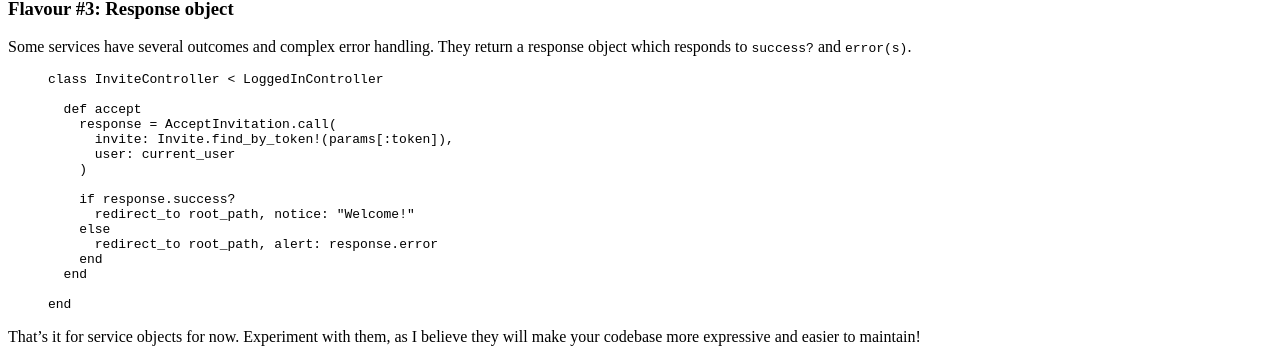
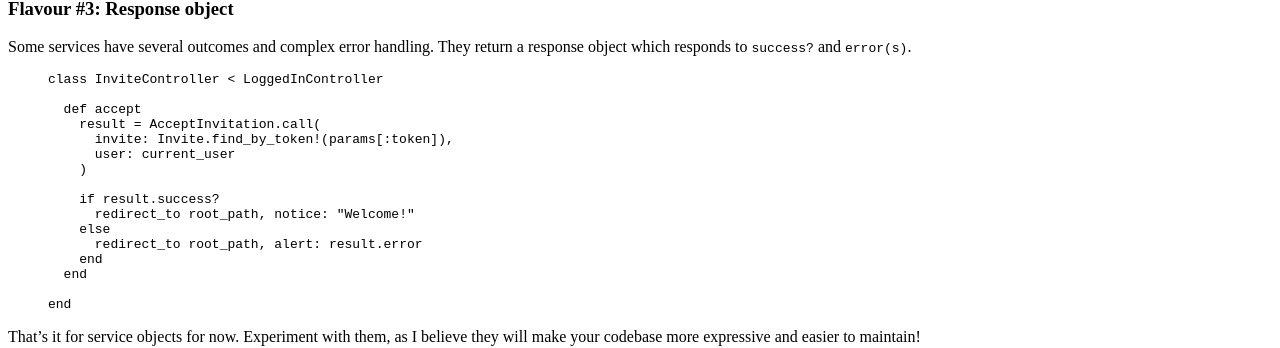
Before and after one commit to BrewhouseTeam/brewhouseteam.github.io, a Jekyll site: the page built from _posts/2014-05-01-gourmet-service-objects.md, in a window 1280 px wide and 900 px high, scrolled down 5558 px. Shown: the part 201-549 px from the top of the window. Built offline with Jekyll 4.4.1, drawn with Linux system fonts in a browser that asks for light colours; comment, search, counter and statistics services are not loaded; a style sheet for code colours, icons or effects is not loaded.

Commit message:
`response` var conflicts with ActionController's `response` method

```diff
--- a/_posts/2014-05-01-gourmet-service-objects.md
+++ b/_posts/2014-05-01-gourmet-service-objects.md
@@ -342,15 +342,15 @@ Some services have several outcomes and complex error handling. They return a re
 class InviteController < LoggedInController
 
   def accept
-    response = AcceptInvitation.call(
+    result = AcceptInvitation.call(
       invite: Invite.find_by_token!(params[:token]),
       user: current_user
     )
 
-    if response.success?
+    if result.success?
       redirect_to root_path, notice: "Welcome!"
     else
-      redirect_to root_path, alert: response.error
+      redirect_to root_path, alert: result.error
     end
   end
 
```
